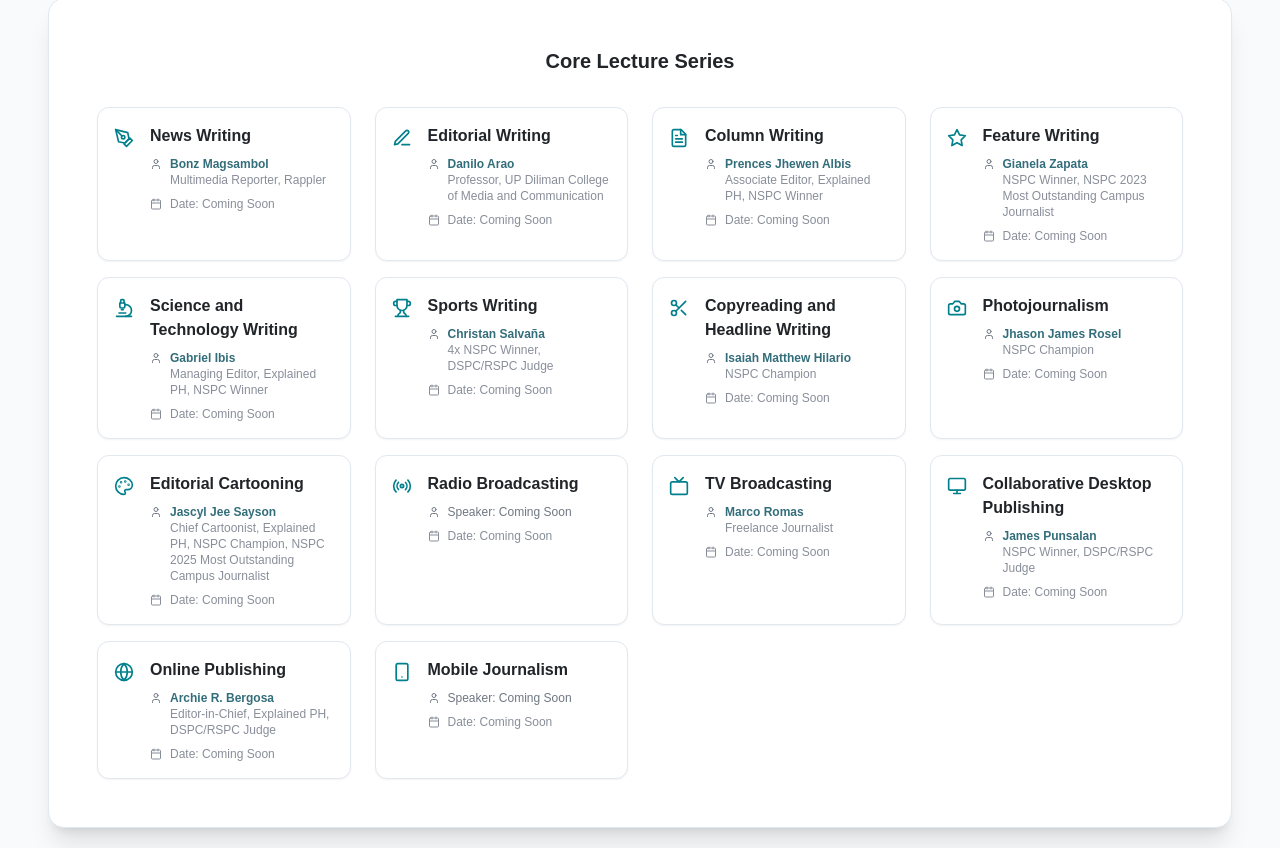
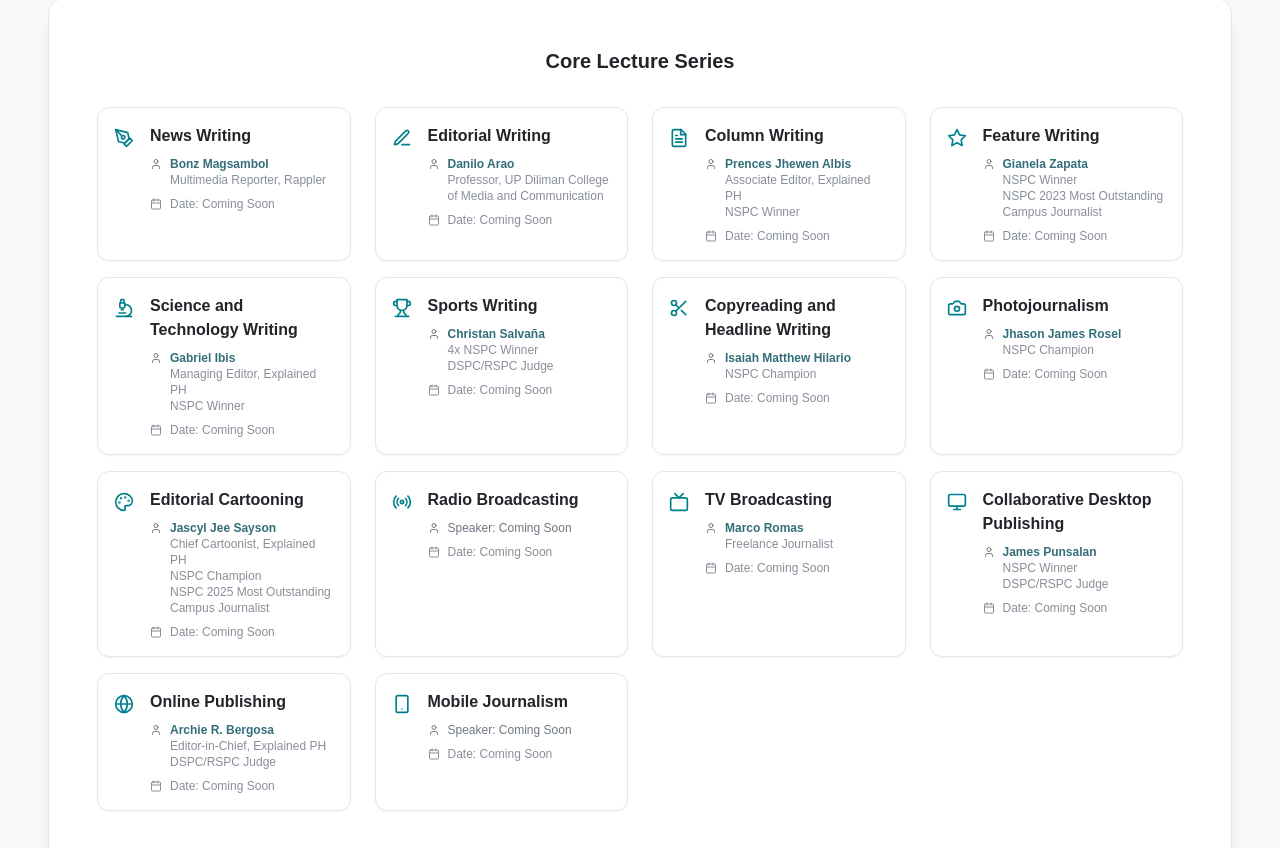
Before and after one commit to archie-bergosa/explained-ph-journcamp, a React (Vite) app: page / in a window 1280 px wide. Shown: the part 2966-3814 px from the top of the page. Built offline with nearby package versions, Linux system fonts and the light colour scheme.

Commit message:
modified:   src/components/Topics.jsx

```diff
--- a/src/components/Topics.jsx
+++ b/src/components/Topics.jsx
@@ -25,8 +25,13 @@ const TopicItem = ({ topic, index, isNew = false }) => {
               {topic.speaker ? (
                 <div>
                   <span className="font-semibold text-brand-dark-teal">{topic.speaker}</span>
-                  <br />
-                  <span className="text-gray-500">{topic.speakerTitle}</span>
+                  {Array.isArray(topic.speakerTitle) ? (
+                    topic.speakerTitle.map((line, i) => (
+                      <span key={i} className="text-gray-500 block">{line}</span>
+                    ))
+                  ) : (
+                    <span className="text-gray-500">{topic.speakerTitle}</span>
+                  )}
                 </div>
               ) : (
                 <span>Speaker: Coming Soon</span>
@@ -45,28 +50,28 @@ const TopicItem = ({ topic, index, isNew = false }) => {
 
 const Topics = () => {
   const coreTopics = [
-    { name: 'News Writing', icon: PenTool, speaker: 'Bonz Magsambol', speakerTitle: 'Multimedia Reporter, Rappler' },
-    { name: 'Editorial Writing', icon: Edit3, speaker: 'Danilo Arao', speakerTitle: 'Professor, UP Diliman College of Media and Communication' },
-    { name: 'Column Writing', icon: FileText, speaker: 'Prences Jhewen Albis', speakerTitle: 'Associate Editor, Explained PH, NSPC Winner' },
-    { name: 'Feature Writing', icon: Star, speaker: 'Gianela Zapata', speakerTitle: 'NSPC Winner, NSPC 2023 Most Outstanding Campus Journalist' },
-    { name: 'Science and Technology Writing', icon: Microscope, speaker: 'Gabriel Ibis', speakerTitle: 'Managing Editor, Explained PH, NSPC Winner' },
-    { name: 'Sports Writing', icon: Trophy, speaker: 'Christan Salvaña', speakerTitle: '4x NSPC Winner, DSPC/RSPC Judge' },
-    { name: 'Copyreading and Headline Writing', icon: Scissors, speaker: 'Isaiah Matthew Hilario', speakerTitle: 'NSPC Champion' },
-    { name: 'Photojournalism', icon: Camera, speaker: 'Jhason James Rosel', speakerTitle: 'NSPC Champion' },
-    { name: 'Editorial Cartooning', icon: Palette, speaker: 'Jascyl Jee Sayson', speakerTitle: 'Chief Cartoonist, Explained PH, NSPC Champion, NSPC 2025 Most Outstanding Campus Journalist' },
+    { name: 'News Writing', icon: PenTool, speaker: 'Bonz Magsambol', speakerTitle: ['Multimedia Reporter, Rappler'] },
+    { name: 'Editorial Writing', icon: Edit3, speaker: 'Danilo Arao', speakerTitle: ['Professor, UP Diliman College of Media and Communication'] },
+    { name: 'Column Writing', icon: FileText, speaker: 'Prences Jhewen Albis', speakerTitle: ['Associate Editor, Explained PH', 'NSPC Winner'] },
+    { name: 'Feature Writing', icon: Star, speaker: 'Gianela Zapata', speakerTitle: ['NSPC Winner', 'NSPC 2023 Most Outstanding Campus Journalist'] },
+    { name: 'Science and Technology Writing', icon: Microscope, speaker: 'Gabriel Ibis', speakerTitle: ['Managing Editor, Explained PH', 'NSPC Winner'] },
+    { name: 'Sports Writing', icon: Trophy, speaker: 'Christan Salvaña', speakerTitle: ['4x NSPC Winner', 'DSPC/RSPC Judge'] },
+    { name: 'Copyreading and Headline Writing', icon: Scissors, speaker: 'Isaiah Matthew Hilario', speakerTitle: ['NSPC Champion'] },
+    { name: 'Photojournalism', icon: Camera, speaker: 'Jhason James Rosel', speakerTitle: ['NSPC Champion'] },
+    { name: 'Editorial Cartooning', icon: Palette, speaker: 'Jascyl Jee Sayson', speakerTitle: ['Chief Cartoonist, Explained PH', 'NSPC Champion', 'NSPC 2025 Most Outstanding Campus Journalist'] },
     { name: 'Radio Broadcasting', icon: Radio },
-    { name: 'TV Broadcasting', icon: Tv, speaker: 'Marco Romas', speakerTitle: 'Freelance Journalist' },
-    { name: 'Collaborative Desktop Publishing', icon: Monitor, speaker: 'James Punsalan', speakerTitle: 'NSPC Winner, DSPC/RSPC Judge' },
-    { name: 'Online Publishing', icon: Globe, speaker: 'Archie R. Bergosa', speakerTitle: 'Editor-in-Chief, Explained PH, DSPC/RSPC Judge' },
+    { name: 'TV Broadcasting', icon: Tv, speaker: 'Marco Romas', speakerTitle: ['Freelance Journalist'] },
+    { name: 'Collaborative Desktop Publishing', icon: Monitor, speaker: 'James Punsalan', speakerTitle: ['NSPC Winner', 'DSPC/RSPC Judge'] },
+    { name: 'Online Publishing', icon: Globe, speaker: 'Archie R. Bergosa', speakerTitle: ['Editor-in-Chief, Explained PH', 'DSPC/RSPC Judge'] },
     { name: 'Mobile Journalism', icon: Smartphone }
   ];
 
   const newTopics = [
-    { name: 'School Paper Management', icon: Settings, speaker: 'Owen Castillo', speakerTitle: 'NSPC 2025 Most Outstanding School Paper Adviser' },
-    { name: 'Political Cartoons', icon: Target, speaker: 'Kartunista Zach', speakerTitle: 'Satirist/Cartoonist, PITIK BULAG' },
-    { name: 'MOCJ Tips', icon: Lightbulb, speaker: 'Yesha Camile', speakerTitle: 'Staffer, Explained PH, NSPC 2025 Most Outstanding Campus Journalist' },
-    { name: 'Community Journalism', icon: Users, speaker: 'Samantha Bagayas', speakerTitle: 'Head of Civic Engagement, Rappler' },
-    { name: 'Peace Journalism', icon: Peace, speaker: 'Marion Manalo', speakerTitle: 'Community Head, Explained PH' },
+    { name: 'School Paper Management', icon: Settings, speaker: 'Owen Castillo', speakerTitle: ['NSPC 2025 Most Outstanding School Paper Adviser'] },
+    { name: 'Political Cartoons', icon: Target, speaker: 'Kartunista Zach', speakerTitle: ['Satirist/Cartoonist, PITIK BULAG'] },
+    { name: 'MOCJ Tips', icon: Lightbulb, speaker: 'Yesha Camile', speakerTitle: ['Staffer, Explained PH', 'NSPC 2025 Most Outstanding Campus Journalist'] },
+    { name: 'Community Journalism', icon: Users, speaker: 'Samantha Bagayas', speakerTitle: ['Head of Civic Engagement, Rappler'] },
+    { name: 'Peace Journalism', icon: Peace, speaker: 'Marion Manalo', speakerTitle: ['Community Head, Explained PH'] },
     { name: 'How to Become an Effective Editor of Your Publication', icon: Users },
   ];
 
```
